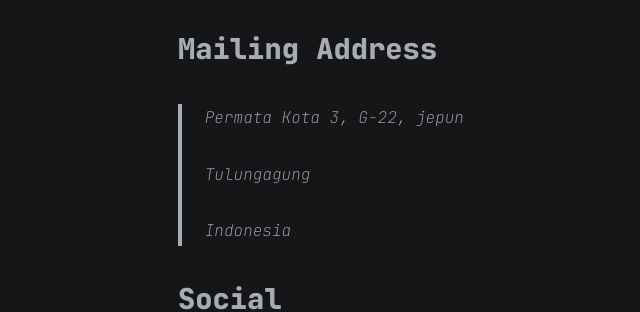
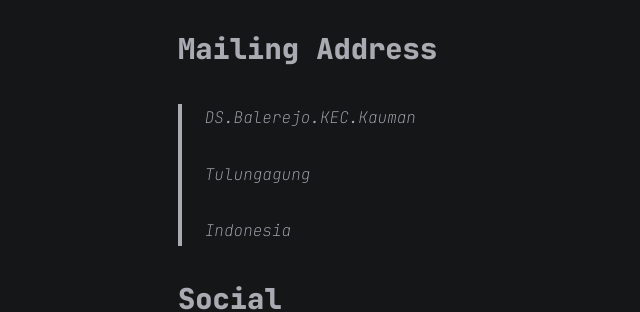
Before and after one commit to shera1402/shera1402.github.io, a Jekyll site: the page built from contact.md, in a window 1280 px wide. Shown: the part 365-677 px from the top of the page, without its empty margins (137-777 px from the left). Built offline with Jekyll 4.4.1, drawn with Linux system fonts in a browser that asks for light colours; comment, search, counter and statistics services are not loaded; a style sheet for code colours, icons or effects is not loaded.

Commit message:
Update contact.md

```diff
--- a/contact.md
+++ b/contact.md
@@ -4,13 +4,13 @@ title: Contact
 ---
 
 * Email: [Ivan Afirmansyah](mailto:pannn369@gmail.com)
-* Whatsapp: [Ivan Afirmansyah]()
+* Whatsapp: [Ivan Afirmansyah](https://wa.me/qr/3PUOYABI4FDDO1)
 
 
 
 ## Mailing Address
 
-> Permata Kota 3, G-22, jepun
+>DS.Balerejo.KEC.Kauman
 >
 > Tulungagung
 >
```
